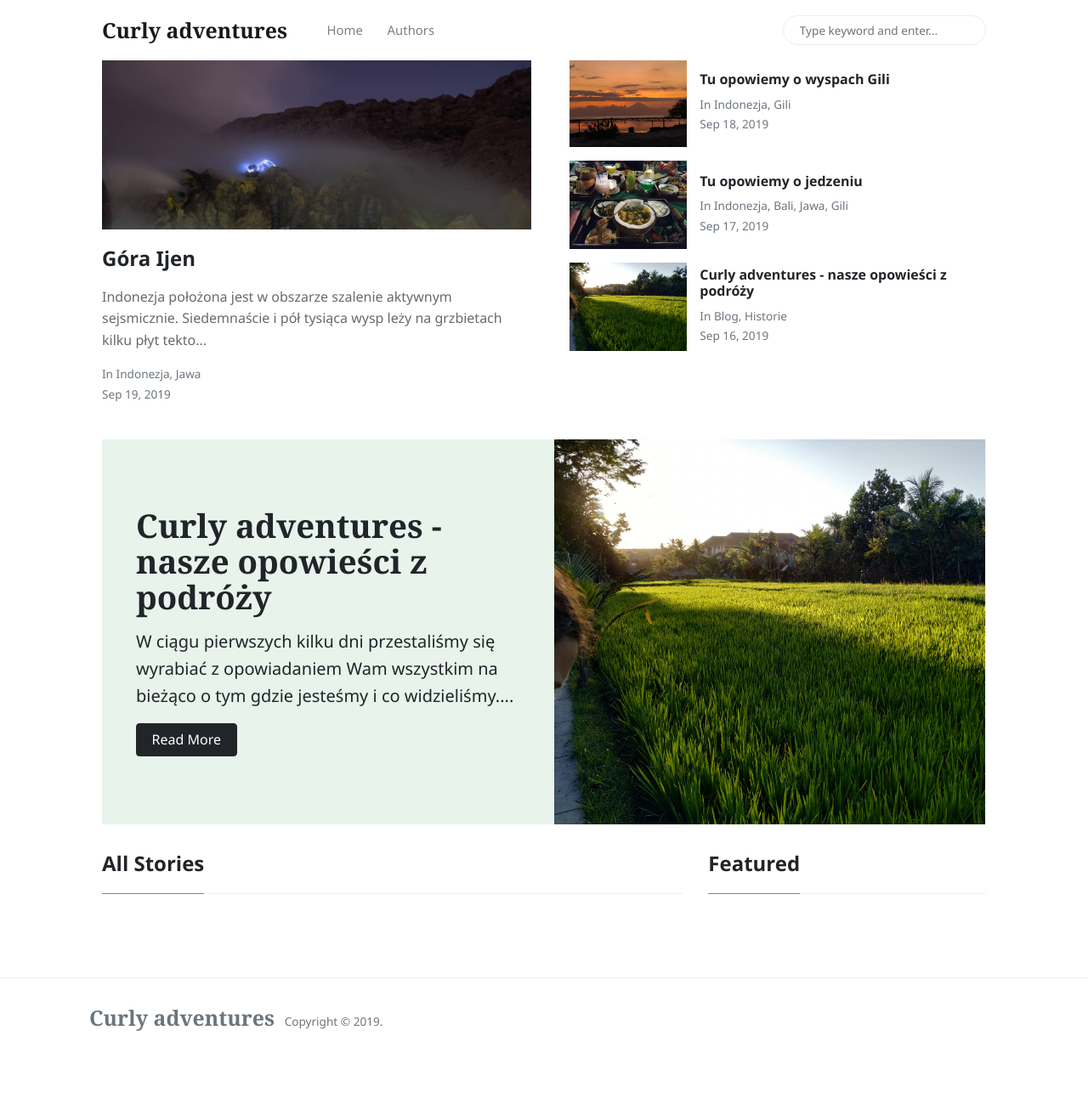
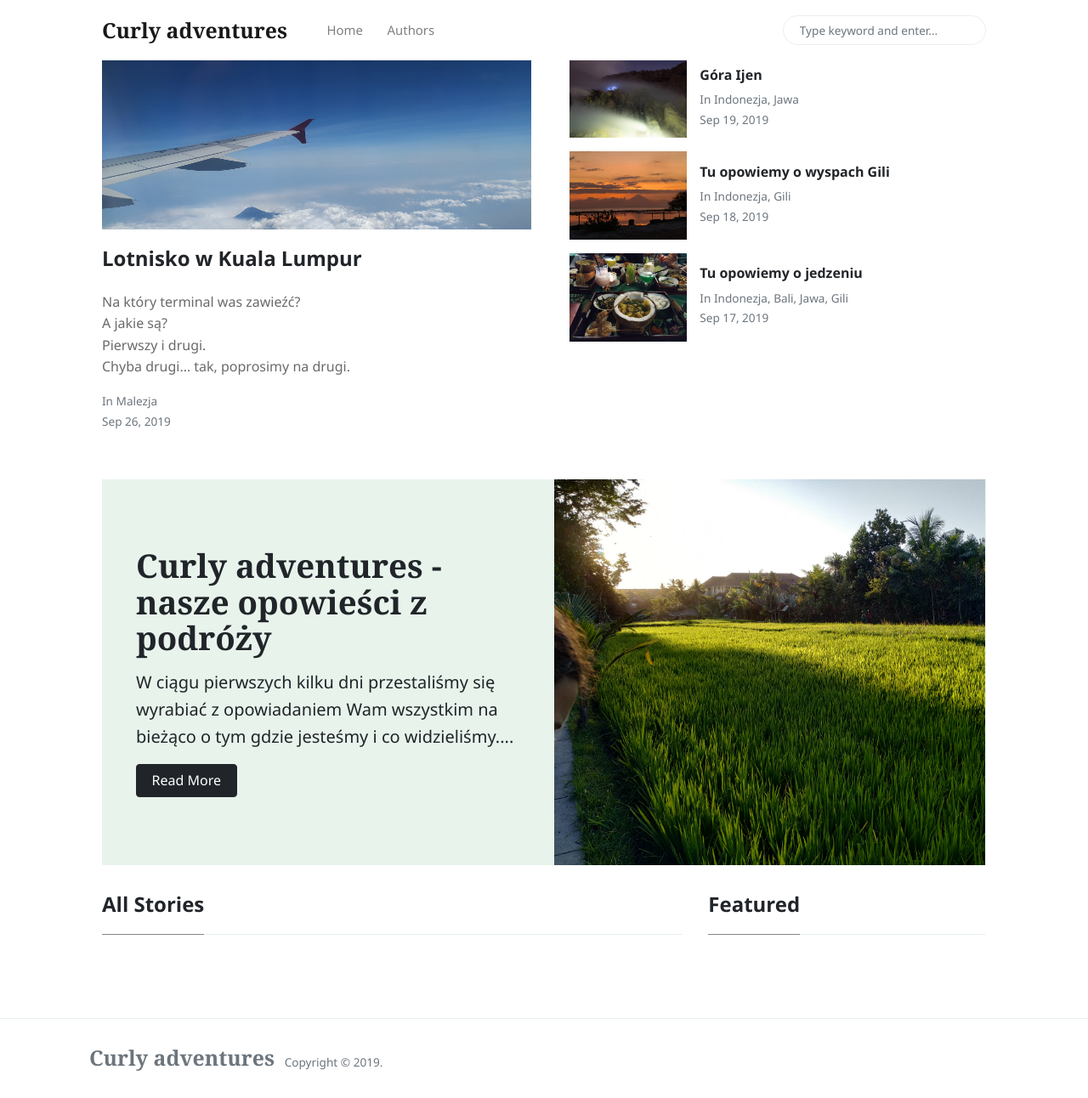
Before and after one commit to kubaguzik77/curlyadventures, a Jekyll site: the page built from index.html, in a window 1280 px wide and 1292 px high. Shown: the whole window at 85% size. Built offline with Jekyll 4.4.1, drawn with Linux system fonts in a browser that asks for light colours; nearby versions of some CDN libraries; the list of posts is cut into pages by our own code; some of the changed lines change nothing that is shown.

Commit message:
KL Airport post

```diff
--- /dev/null
+++ b/_posts/2019-09-26-kl-airport.md
@@ -0,0 +1,47 @@
+---
+layout: post
+title:  "Lotnisko w Kuala Lumpur"
+author: kuba
+categories: [ Malezja ]
+image: assets/images/kl2s.jpg
+---
+
+> Na który terminal was zawieźć?
+> A jakie są?
+> Pierwszy i drugi.
+> Chyba drugi... tak, poprosimy na drugi.
+> OK!
+
+Po godzinie przebijania się przez poranne korki stolicy Malezji i smog przy którym Kraków zimą to uzdrowisko, wmaszerowaliśmy raźno do eleganckiego terminalu i zaczęliśmy się rozglądać za naszym lotem na tablicy. Pan w koszuli z krawatem od razu się nami zainteresował.
+
+> Dokąd lecicie?
+> Denpasar, 12:15.
+> 12:15? Nie ma takiego lotu. Jakie linie?
+> Air Asia.
+> Aa, Air Asia... to nie ten terminal, musicie jechać na drugi. To jest pierwszy.
+
+Kuala Lumpur sprawia wrażenie bogatego miasta. Drapacze chmur dumnie górują nad miastem. Dużo tu drogich hoteli i apartamentów, po ulicach poruszają się nienajgorsze samochody. Bieda oficjalnie nie jest tu problemem, ale nie trzeba daleko szukać, wystarczy oddalić się trochę od turystycznych dzielnic lub zejść z głównych ulic, żeby zobaczyć że raczej niewielu ludzi mieszka tu w apartamentach.
+
+Siedem milionów mieszkańców żyje na powierzchni dwukrotnie mniejszej od Warszawy. Ciasne ulice, ogromny ruch i brak cienia, dosłowny. W południe Słońce znajduje się praktycznie pionowo nad miastem.
+
+Kontrast pomiędzy szklanymi wieżowcami a domami zwykłych ludzi u ich stóp jest podobny do różnicy pomiędzy dwoma terminalami lotniska Kuala Lumpur. KLIA 1 to nowoczesny teraminal do którego codziennie dowożone są kolejne rzesze turystów. Terminal drugi obsługuje loty regionalne, głównie tanich linii lotniczych. Air Asia nie należy do drogich, rejsowych linii, choć jak na tutejsze standardy i tak jest całkiem rozsądnym wyborem.
+
+Widok eleganckiego, przestronnego budynku znika bezpowrotnie po wejściu do windy i zjechaniu do podziemi, skąd kursuje darmowy autobus. Koniec luksusów i oznakowania. Za trzecim podejściem trafiamy na odpowiedni fragment chodnika, z którego odjeżdża autobus. Poprzednie próby skończyły się obejrzeniem rury wydechowej autobusu, który prawdopodobnie jeździ na węgiel i uniknięciem darmowej wycieczki z powrotem do centrum miasta ("Shuttle, shuttle. Darmowy, tak, terminal 2, wsiadać szybciej. Lotnisko? Nie, to nie na lotnisko, do centrum handlowego").
+
+Niezależnie od dobrych chęci i tak trafiamy do centrum handlowego, choć to nie nowoczesny sklep. Setki większych i mniejszych sklepików, stoisk i stranagów tłoczą się w budynku który w niczym nie przypomina lotniska. Jedyną oznaką, że trafiliśmy w dobre miejsce jest strzałka "departures", którą co jakiś czas można znaleźć sprytnie ukrytą pomiędzy strzałkami typu "toalety", "rzeźnik", "wszystko dla domu", "pralnia". Nie ma to nic wspólnego z naszym europejskim nawykiem prowadzenia za rękę - ale z tego co widzimy, tutaj nikt nie wie w którą stronę iść.
+
+Przy odprawie chaos zaczyna być bardziej zorganizowany, pracownicy lotniska jak cerbery bronią samoobsługowych stanowisk nadawania bagażu przeganiając pasażerów do ogromnej kolejki do wydruku kart pokładowych. Wielu ludzi nie mówi po malezyjsku, tym bardziej po angielsku, możemy więc obserwować festiwal miganych kłótni, gestów załamania czy niezrozumienia. Łukasz próbuje pomóc młodemu chłopakowi wydrukować kartę, tłumaczy mu, że musi iść do obsługi. Chłopak absulutnie nic nie rozumie, ale kłania się uroczyście w geście wdzięczności i dalej wpatruje się w niedziałającą drukarkę.
+
+Kontrola bezpieczeństwa przebiega błyskawicznie. Nic nie trzeba wyciągać z torby, przechodzimy przez bramkę która piszczy i wyje przy każdym pasażerze. Obsługa nawet nie podnosi wzroku. Być może pracownicy obudziliby się gdyby ktoś wnosił żywą kurę w reklamówce albo karabin na plecach. Trudno powiedzieć, przy nas nikt tego nie robił. Z tego co widzieliśmy kury były pochowane po plecakach.
+
+3 godziny lotu minęły typowo, nie licząc widoku wulkanów przebijających się przez chmury i gwałtownego zrzynania wysokości pod koniec, tak jakby piloci nieco się zapomnieli i przysnęli pod koniec trasy. Samo podejście do lądowania na Bali jest ekscytujące. Lotnisko położone jest na południu, w poprzek najwęższego miejsca na wyspie i pas startowy wchodzi kilkaset metrów w morze. Z perspektywy pasażera do ostatniej chwili jest się przekonanym, że to właśnie jeden z tych azjatyckich lotów które kończą się na dnie oceanu.
+
+Po wyjściu z samolotu stoimy tuż obok luku bagażowego, z którego zaczyna się wyładowywanie bagaży. Magda obserwuje kolejne torby. Jest wystraszona, bo z naszych czterech plecaków wypada tylko jeden. Wózki odjeżdżają, kolejnych partii nie ma, a my trafiamy do potężnej kolejki po wizy.
+
+Celnik jest sceptyczny kiedy słyszy, że nie mamy jeszcze biletu powrotnego. Darmową wizę dostaje się na 30 dni, raczej wymaga się tu biletu w obydwie strony. Ostatecznie wzrusza ramionami i mówi, że jeśli wylecimy po 7 października, to będziemy płacić grzywnę. Dostajemy pieczątki.
+
+Plecaki jednak się znajdują. Musiały się teleportować, leżą na stosie pod ścianą. Wygląda na to, że nikt nam też nic nie podłożył. To dobrze, wszędzie tu wiszą plakaty informujące, że za przemyt w Indonezji jest kara śmierci.
+
+Kierunek: Denpasar!
+
+{% include image.html file="visa1cropped.jpg" description="Witamy w Indonezji" %}
--- a/assets/css/theme.css
+++ b/assets/css/theme.css
@@ -647,10 +647,16 @@ footer {
 .homefirstpage .main-loop .main-loop-card:nth-child(-n+5) {
 	display:none !important;
 }
-.excerpt {
+/*.excerpt {
     color: rgba(0,0,0,0.59);
     margin-top:10px;
+}*/
+
+blockquote {
+    color: rgba(0,0,0,0.59);
+
 }
+
 article {
 	font-size:20px;
 	line-height:1.86;
--- a/index.html
+++ b/index.html
@@ -28,7 +28,8 @@ description: "Curly adventures by Magda & Kuba"
     <a class="text-dark" href="{{site.baseurl}}{{latest_post.url}}">{{ latest_post.title }}</a>
     </h2>
     <p class="excerpt">
-        {{ latest_post.excerpt | strip_html | strip_newlines | truncate: 136 }}
+        {{ latest_post.excerpt | strip_newlines | truncate: 136 }}
+        <!-- strip_newlines strip_html -->
     </p>
     <div>
         <small class="d-block text-muted">
@@ -172,9 +173,9 @@ description: "Curly adventures by Magda & Kuba"
 
 
         {% for post in paginator.posts %}
-
-            {% include main-loop-card.html %}
-
+        <!--
+            {% include main-loop-card.html %} temporarily disabled
+        -->
         {% endfor %}
 
         <div class="mt-5">
```
Also changed, not shown: assets/images/kl1s.jpg (added), assets/images/kl2s.jpg (added), assets/images/visa1cropped.jpg (added).
